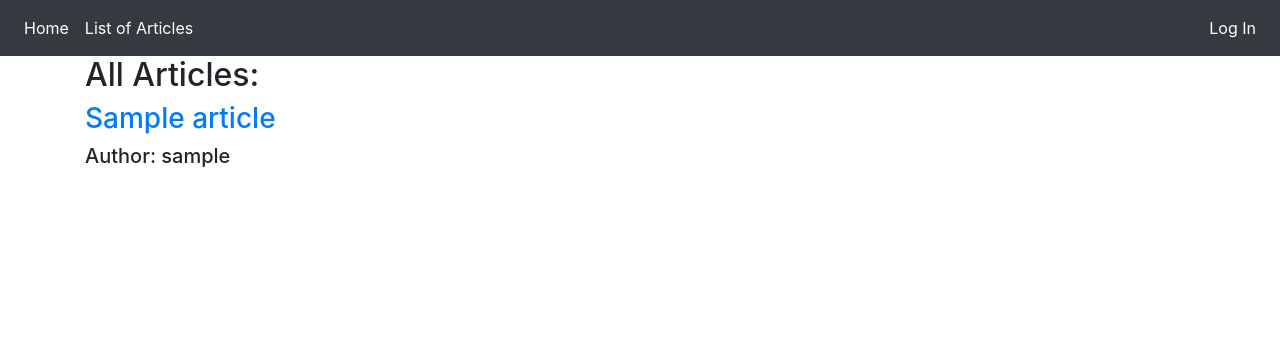
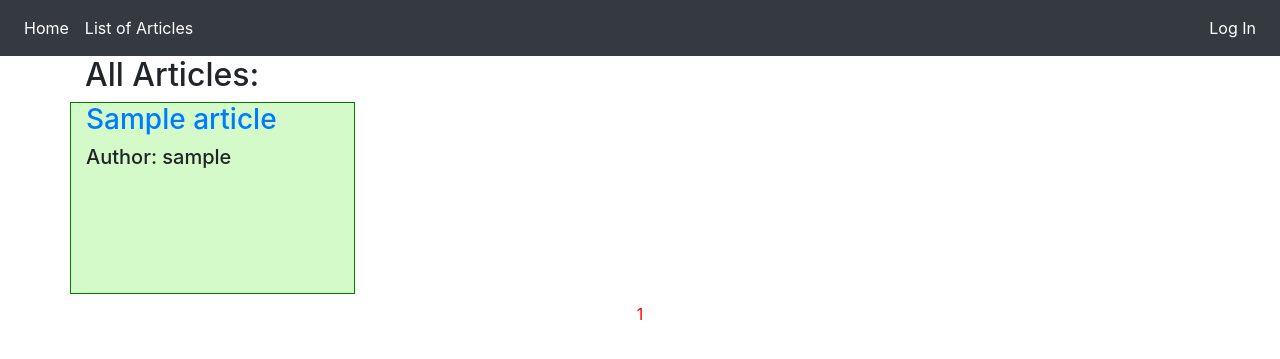
Before and after one commit to stefan89s/Test-Aplikacija, a PHP site: page /php/articles in a window 1280 px wide. Shown: the top 359 px of the page. Run offline with PHP 8.4, Linux system fonts and the light colour scheme; tables that the repository leaves empty hold one stand-in row (values such as "Sample post").

Commit message:
Pagination.

```diff
--- a/App/controllers/Articles.php
+++ b/App/controllers/Articles.php
@@ -6,10 +6,12 @@ class Articles extends Controller {
     public function index() {
         $articleModel = $this->model('Article');
         $articles = $articleModel->selectAllArticles();
+        $articlesPerPage = $articleModel->articlesPerPage();
 
         # Passing all articles into a view
         $this->view('articles/index', [
-            'articles' => $articles
+            'articles' => $articles,
+            'articlesPerPage' => $articlesPerPage
         ]);
     }
 
--- a/App/models/Article.php
+++ b/App/models/Article.php
@@ -6,6 +6,25 @@ class Article extends Model {
     public function selectAllArticles() {
         $query = "SELECT * FROM articles LEFT JOIN users
                   ON users.id = articles.user_id";
+        $this->query($query);
+        return $this->fetchAll();
+    }
+
+    # Articles per single page
+    public function articlesPerPage() {
+        $resultPerPage = 4;
+        $numberOfResults = count($this->selectAllArticles());
+
+        if(!isset($_GET['page'])) {
+            $page = 1;
+        } else {
+            $page = $_GET['page'];
+        }
+
+        $thisPageFirstResult = ($page - 1) * $resultPerPage;
+
+        $query = "SELECT * FROM articles LEFT JOIN users
+                  ON users.id = articles.user_id LIMIT " .$thisPageFirstResult . ', ' . $resultPerPage;
         $this->query($query);
         return $this->fetchAll();
     }
--- a/App/views/articles/index.php
+++ b/App/views/articles/index.php
@@ -3,12 +3,101 @@
 # Storing all articles into a new article variable
 $articles = $data['articles'];
 
+# Articles per single page
+$articlesPerPage = $data['articlesPerPage'];
+
+# Setting values for the pagination
+$numberOfResults = count($articles);
+
+if(!isset($_GET['page'])) {
+    $page = 1;
+    $pageMin = 1;
+} else {
+    $page = $_GET['page'];
+    $pageMin = $_GET['page'];
+}
+
+$resultPerPage = 4;
+$thisPageFirstResult = ($page - 1) * $resultPerPage;
+
+$numbersOfPages = ceil($numberOfResults/$resultPerPage);
+
+
+if($numbersOfPages > 5) {
+    $pageMax = $pageMin + 5;
+    if($numbersOfPages < $pageMax) {
+        $pageMax = $numbersOfPages;
+    }
+} else {
+    $pageMax = $numbersOfPages;
+}
+
 ?>
 
 <h2>All Articles:</h2>
 
-<!-- Looping through all articles -->
-<?php foreach($articles as $article) : ?>
+<!-- Looping through articles per page -->
+<div class="row">
+<?php foreach($articlesPerPage as $article) : ?>
+    <div class="col-md-3 article-box">
     <h3><a href="<?php echo ROOT_PATH ?>articles/show/<?php echo $article['slug']; ?>"><?php echo $article['title']; ?></a></h3>
     <h5>Author: <?php echo $article['username']; ?></h5>
+    </div>
 <?php endforeach; ?>
+</div>
+
+<div class="pagination">
+
+<?php if($pageMin > 1) : ?>
+    <a class="pagination-links" href="<?php echo ROOT_URL ?>articles?page=<?php echo $_GET['page'] - 1; ?>"><<</a>
+<?php endif; ?>
+
+<?php if($pageMin > 2 && $_GET['page'] <= $numbersOfPages) : ?>
+
+    <?php if($pageMax <= $pageMin + 5) : ?>
+    <?php
+
+        $pageMin2 = $_GET['page'] - 2;
+        $pageMax = $pageMin + 3;
+        if($pageMin + 3 > $numbersOfPages) {
+            $pageMax = $numbersOfPages;
+            $pageMin2 = $numbersOfPages - 5;
+        }
+    ?>
+    <?php for($currPage = $pageMin2; $currPage <= $pageMax; $currPage++): ?>
+    <?php if($currPage > 0) : ?>
+        <a class="pagination-links" href="<?php echo ROOT_URL ?>articles?page=<?php echo $currPage; ?>"> <span <?php echo $currPage == $page ? 'class="active-page"' : '' ?>> <?php echo $currPage; ?> </span> </a>
+    <?php endif; ?>
+    <?php endfor; ?>
+    <?php endif; ?>
+
+<?php elseif($pageMin > 1 && $_GET['page'] < $numbersOfPages - 1) : ?>
+
+    <?php if($pageMax <= $pageMin + 5) : ?>
+    <?php
+        $pageMin = $pageMin - 1;
+        $pageMax = $numbersOfPages;
+        if($pageMax > 6) {
+            $pageMax = $pageMin + 5;
+        }
+    ?>
+    <?php for($currPage = $pageMin - 1; $currPage <= $pageMax; $currPage++): ?>
+        <?php if($currPage > 0) : ?>
+        <a class="pagination-links" href="<?php echo ROOT_URL ?>articles?page=<?php echo $currPage; ?>"> <span <?php echo $currPage == $page ? 'class="active-page"' : '' ?>> <?php echo $currPage; ?> </span> </a>
+        <?php endif; ?>
+    <?php endfor; ?>
+    <?php endif; ?>
+
+<?php else : ?>
+    <?php for($currPage = $pageMin - $numbersOfPages; $currPage <= $pageMax; $currPage++): ?>
+        <?php if($currPage > 0) : ?>
+        <a class="pagination-links" href="<?php echo ROOT_URL ?>articles?page=<?php echo $currPage; ?>"> <span <?php echo $currPage == $page ? 'class="active-page"' : '' ?>> <?php echo $currPage; ?> </span> </a>
+        <?php endif; ?>
+    <?php endfor; ?>
+<?php endif; ?>
+
+<?php if($page < $numbersOfPages) : ?>
+    <a class="pagination-links" href="<?php echo ROOT_URL ?>articles?page=<?php echo $_GET['page'] + 1; ?>">>></a>
+<?php endif; ?>
+
+</div>
--- a/public/CSS/style.css
+++ b/public/CSS/style.css
@@ -10,3 +10,22 @@
 .nav-item-color1 {
     color: whitesmoke;
 }
+
+.article-box {
+    height: 12em;
+    background-color: rgb(213, 250, 202);
+    border: 1px solid green;
+}
+
+.pagination {
+    display: flex;
+    justify-content: center;
+}
+
+.pagination-links {
+    margin: 0.5em;
+}
+
+.active-page {
+    color: red;
+}
```
